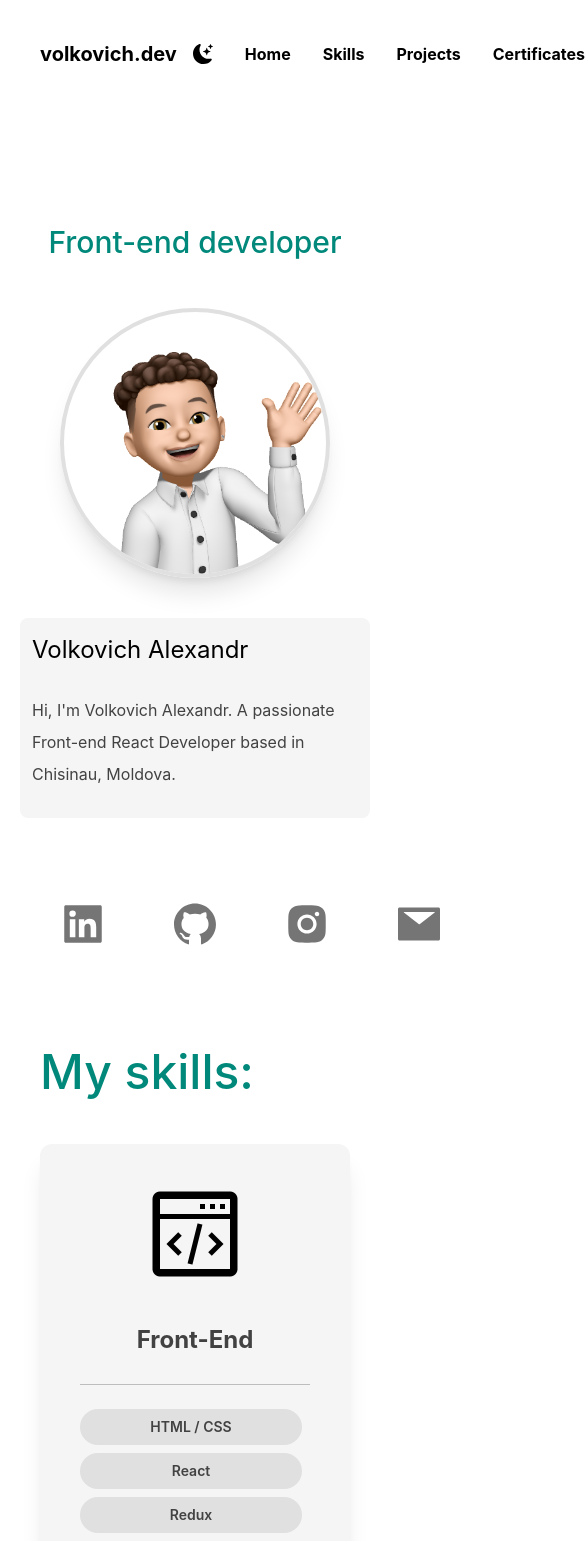
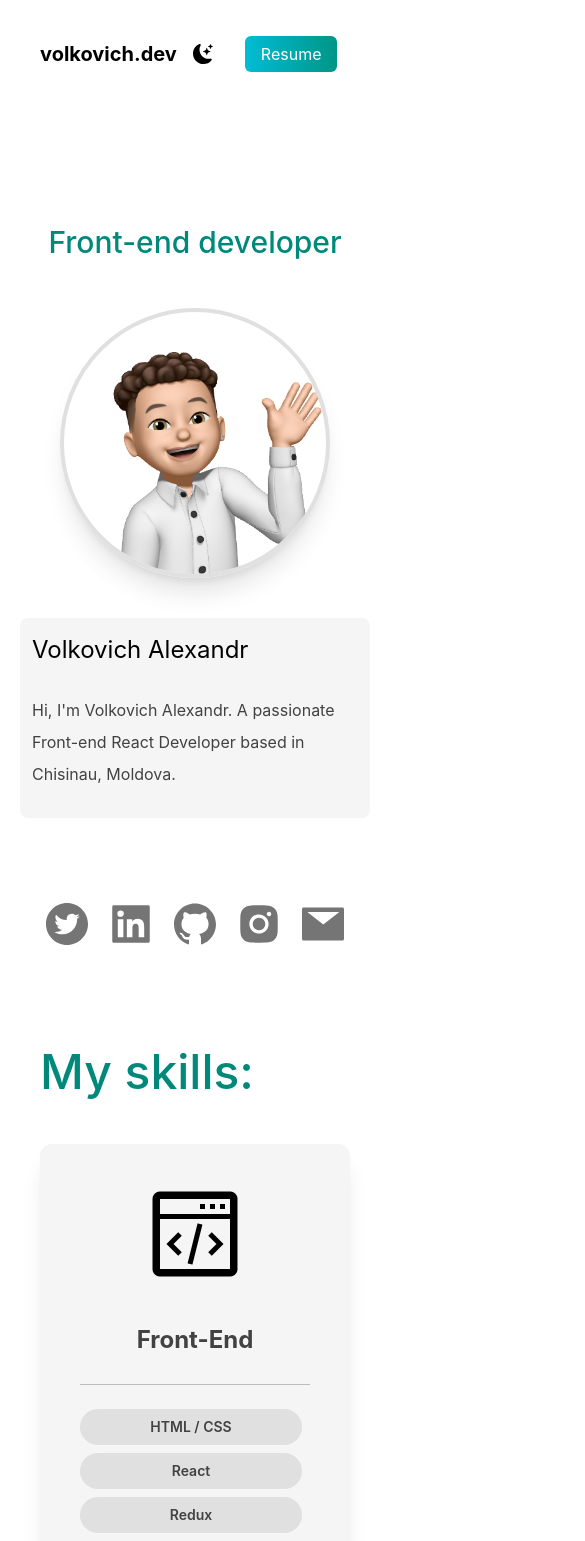
Before and after one commit to Volkoviysash/volkovich-dev, a React (Create React App) app: page / in a window 390 px wide. Shown: the top 1541 px of the page, 585 px wide, since content can reach past the window. Built offline with nearby package versions, Linux system fonts and the light colour scheme.

Commit message:
feat: Rewrite classes for mobile version.

```diff
--- a/src/components/ContactFooter.jsx
+++ b/src/components/ContactFooter.jsx
@@ -16,9 +16,9 @@ function ContactFooter({ isDarkMode }) {
         <p className='text-3xl font-bold text-left mb-8'>
           Don't be shy! Hit me up! 👇
         </p>
-        <ul className='text-xl flex items-center space-x-12'>
+        <ul className='text-xl flex-col md:flex-row items-center md:space-x-12'>
           <li>
-            <div className='flex items-center space-x-2'>
+            <div className='flex items-center space-x-2 my-2'>
               <div className='flex items-center justify-center rounded-full bg-gray-100 w-16 h-16'>
                 <TiLocationOutline className='text-teal-600 text-3xl' />
               </div>
@@ -41,7 +41,7 @@ function ContactFooter({ isDarkMode }) {
             </div>
           </li>
           <li>
-            <div className='flex items-center space-x-2'>
+            <div className='flex items-center space-x-2 my-2'>
               <div className='flex items-center justify-center rounded-full bg-gray-100 w-16 h-16'>
                 <BiMailSend className='text-teal-600 text-3xl' />
               </div>
--- a/src/components/ContactMe.jsx
+++ b/src/components/ContactMe.jsx
@@ -9,7 +9,7 @@ import {
 
 function ContactMe() {
   return (
-    <div className='h-20 text-5xl flex justify-center gap-16 pt-3 text-gray-600 items-center'>
+    <div className='h-20 text-5xl flex justify-center gap-4 md:gap-16 pt-3 text-gray-600 items-center'>
       <a
         href='https://twitter.com'
         target='_blank'
--- a/src/components/Navbar.jsx
+++ b/src/components/Navbar.jsx
@@ -12,16 +12,16 @@ function Navbar({ handleThemeToggle }) {
             onClick={handleThemeToggle}
           />
         </li>
-        <li className='px-4 font-bold cursor-pointer transition-transform hover:translate-y-1'>
+        <li className='hidden px-4 font-bold cursor-pointer transition-transform hover:translate-y-1'>
           <a href='#home'>Home</a>
         </li>
-        <li className='px-4 font-bold cursor-pointer transition-transform hover:translate-y-1'>
+        <li className='hidden px-4 font-bold cursor-pointer transition-transform hover:translate-y-1'>
           <a href='#skills'>Skills</a>
         </li>
-        <li className='px-4 font-bold cursor-pointer transition-transform hover:translate-y-1'>
+        <li className='hidden px-4 font-bold cursor-pointer transition-transform hover:translate-y-1'>
           <a href='#portfolio'>Projects</a>
         </li>
-        <li className='px-4 font-bold cursor-pointer transition-transform hover:translate-y-1'>
+        <li className='hidden px-4 font-bold cursor-pointer transition-transform hover:translate-y-1'>
           <a href='#certificates'>Certificates</a>
         </li>
         <li className='px-4'>
--- a/src/components/UI/CertificateCard.jsx
+++ b/src/components/UI/CertificateCard.jsx
@@ -10,7 +10,7 @@ function CertificateCard({
   return (
     <a href={certificateURL} target='_blank' rel='noreferrer'>
       <div
-        className={`rounded-lg shadow-md h-full p-6 transform transition-all hover:scale-105 cursor-pointer ${
+        className={`m-2 rounded-lg shadow-md h-full p-6 transform transition-all hover:scale-105 cursor-pointer ${
           isDarkMode ? "bg-blue-gray-800 text-gray-300" : "bg-white"
         }`}
       >
--- a/src/components/UI/SimpleProjectCard.jsx
+++ b/src/components/UI/SimpleProjectCard.jsx
@@ -10,7 +10,7 @@ function SimpleProjectCard({
 }) {
   return (
     <div
-      className={`max-w-sm border rounded-lg shadow mx-5 ${
+      className={`max-w-sm border rounded-lg shadow m-5 ${
         isDarkMode
           ? "bg-blue-gray-800 border-gray-700"
           : "bg-white border-gray-200"
```
